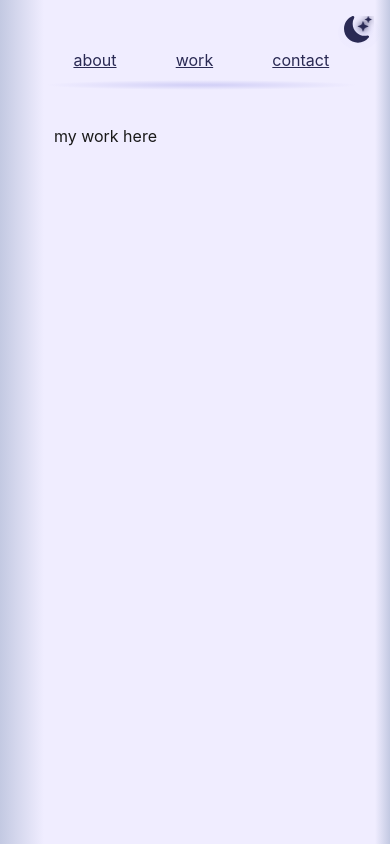
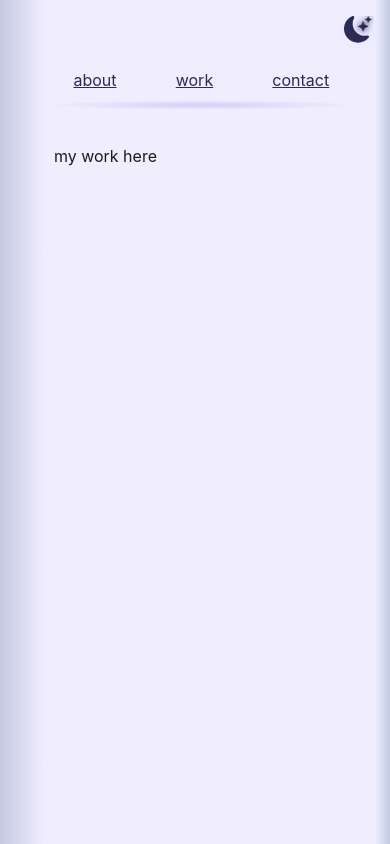
Before and after one commit to Joannamcregan/portfolio, a React (Create React App) app: page / in a window 390 px wide. Shown: the top 844 px of the page. Built offline with nearby package versions, Linux system fonts and the light colour scheme.

Commit message:
more styling cleanup

```diff
--- a/src/App.css
+++ b/src/App.css
@@ -23,21 +23,10 @@ div.gentle-divide{
 .flex{
   display: flex;
 }
-.width-500{
+#content-section{
   width: 500px;
   max-width: 85%;
-}
-.pt-50{
   padding-top: 50px;
-}
-.pb-50{
-  padding-bottom: 50px;
-}
-.margin-x-auto{
-  margin-left: auto;
-  margin-right: auto;
-}
-.flex-shrink-0{
   flex-shrink: 0;
 }
 .buffer-left{
@@ -78,6 +67,11 @@ nav{
   justify-content: space-around;
   width: 100%;
 }
+@media screen and (max-width: 550px) {
+  nav{
+    padding-top: 20px;
+  }
+}
 main{
   min-height: 100vh;
   width: 90%;
--- a/src/App.js
+++ b/src/App.js
@@ -11,7 +11,7 @@ function App() {
     <div className="App">
       <div className="flex height-100">
         <div className="buffer-left"></div>
-        <div className="width-500 pt-50 shrink-0">
+        <div id="content-section">
           <BrowserRouter>
             <Header />
             <Routes>
```
